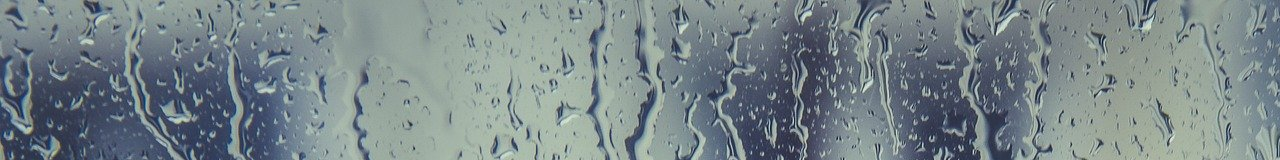
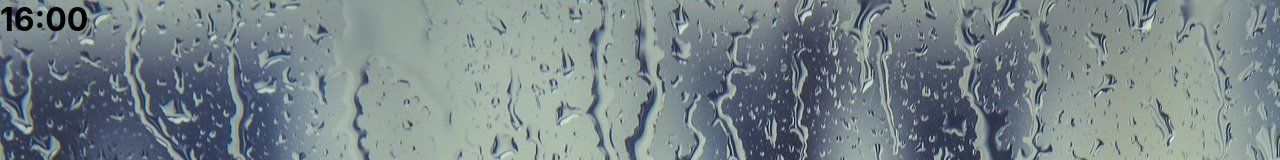
Before and after one commit to artem-p/raindrop, a React (Create React App) app: page / in a window 1280 px wide. Shown: the top 160 px of the page. Built offline with nearby package versions, Linux system fonts and the light colour scheme.

Commit message:
add datetime component

```diff
--- a/src/App.js
+++ b/src/App.js
@@ -1,9 +1,11 @@
 import './App.css';
+import './DateTime';
+import DateTime from './DateTime';
 
 function App() {
   return (
     <div className="app">
-
+      <DateTime />
     </div>
   );
 }
--- /dev/null
+++ b/src/DateTime.js
@@ -0,0 +1,12 @@
+import React from 'react';
+import './DateTime.css';
+
+function DateTime() {
+    return (
+        <div>
+            <h1>16:00</h1>
+        </div>
+    )
+}
+
+export default DateTime
```
Also changed, not shown: src/DateTime.css (added).
